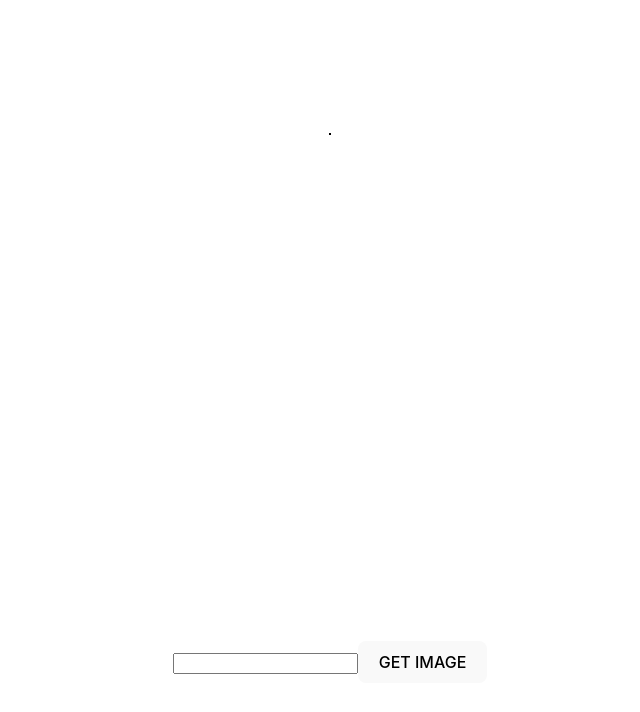
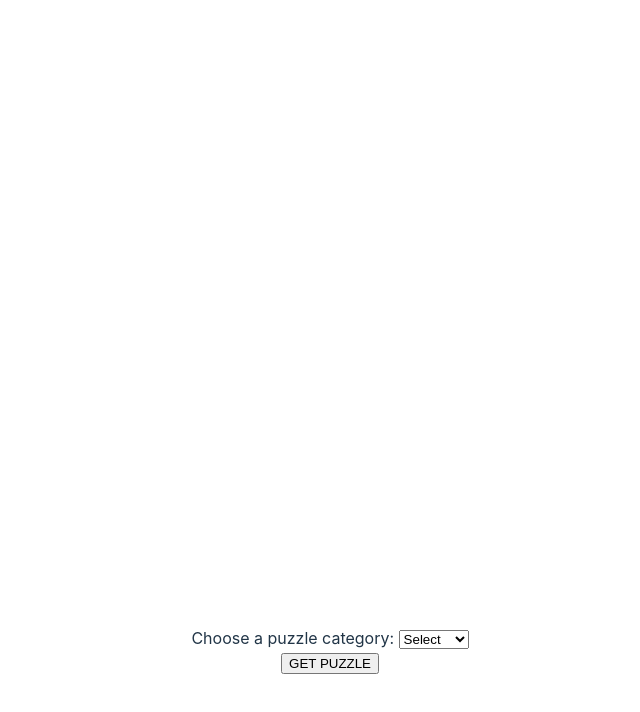
Before and after one commit to themagicianking/techtonica-assignments, a React (Vite) app in the folder slide-puzzle/client/: page / in a window 1280 px wide. Shown: the top 712 px of the page, without its empty margins (310-950 px from the left). Built offline with nearby package versions, Linux system fonts and the light colour scheme.

Commit message:
Refactored shuffle into use state.

```diff
--- a/slide-puzzle/client/src/components/RandomImage.jsx
+++ b/slide-puzzle/client/src/components/RandomImage.jsx
@@ -5,14 +5,37 @@ import Puzzle from "./Puzzle";
 // put form in its own component
 
 function RandomImage() {
+  const solvedPosition = [
+    { row: 0, column: 0 },
+    { row: 0, column: 1 },
+    { row: 0, column: 2 },
+    { row: 0, column: 3 },
+    { row: 1, column: 0 },
+    { row: 1, column: 1 },
+    { row: 1, column: 2 },
+    { row: 1, column: 3 },
+    { row: 2, column: 0 },
+    { row: 2, column: 1 },
+    { row: 2, column: 2 },
+    { row: 2, column: 3 },
+    { row: 3, column: 0 },
+    { row: 3, column: 1 },
+    { row: 3, column: 2 },
+    { row: 3, column: 3 },
+  ];
+
   const [imageUrl, setImageUrl] = useState("");
   const [imageAlt, setImageAlt] = useState("");
   const [category, setCategory] = useState("");
+  const [position, setPositon] = useState(solvedPosition);
 
   function handleSubmit(e) {
     e.preventDefault();
+    fetchImage();
+  }
+
+  function handleChange(e) {
     setCategory(e.target.value);
-    fetchImage();
   }
 
   async function fetchImage() {
@@ -27,10 +50,6 @@ function RandomImage() {
         setImageUrl(data.urls.regular);
         setImageAlt(data.alt_description);
       });
-  }
-
-  function handleInputChange(event) {
-    setCategory(event.target.value);
   }
 
   function GetPosition() {
@@ -55,34 +74,30 @@ function RandomImage() {
 
     const shuffledPosition = solvedPosition.sort((a, b) => 0.5 - Math.random());
 
-    console.log(shuffledPosition);
-
     return shuffledPosition;
   }
 
   return (
     <>
-      <img
+      {/* <img
         src={imageUrl}
         alt={imageAlt}
         width="500"
         style={{ border: "thin solid black" }}
-      ></img>
-      <Puzzle url={imageUrl} position={GetPosition()} />
+      ></img> */}
+      <Puzzle url={imageUrl} position={position} />
       <form onSubmit={handleSubmit}>
-        <input
-          list="categories"
-          value={category}
-          onChange={handleInputChange}
-        />
-        <datalist id="categories">
-          <option value="animals" />
-          <option value="plants" />
-          <option value="city" />
-          <option value="art" />
-          <option value="food" />
-        </datalist>
-        <button type="submit">GET IMAGE</button>
+        <label htmlFor="categories">Choose a puzzle category: </label>
+        <select id="categories" onChange={handleChange}>
+          <option value="select">Select</option>
+          <option value="animals">Animals</option>
+          <option value="plants">Plants</option>
+          <option value="city">City</option>
+          <option value="art">Art</option>
+          <option value="food">Food</option>
+        </select>
+        <br></br>
+        <input type="submit" value="GET PUZZLE"></input>
       </form>
     </>
   );
--- a/slide-puzzle/client/src/components/Tile.jsx
+++ b/slide-puzzle/client/src/components/Tile.jsx
@@ -2,8 +2,6 @@ function Tile(props) {
   // switch statements that reverse column coordinates; since photo coordinates start at the top right of a photo, i'm automating this so that the rows and columns in other components remain easily readable from left to right top down
   let column = null;
   let row = null;
-
-  console.log(props.position);
 
   switch (props.position.column) {
     case 0:
```
